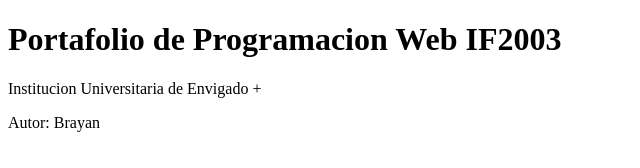
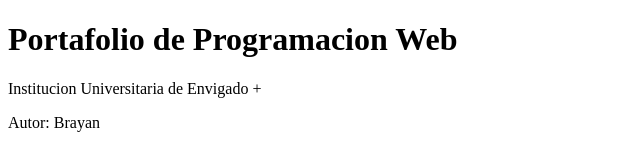
Before and after one commit to cifuval/taller-git, a plain HTML site: page index.html in a window 1280 px wide. Shown: the whole page, without its empty margins (0-640 px from the left). Drawn offline with Linux system fonts and the light colour scheme.

Commit message:
feat: cambia el titulo de la portada

```diff
--- a/index.html
+++ b/index.html
@@ -4,9 +4,7 @@
   <meta charset="UTF-8">
   <title>Taller de Git -- Practica</title>
 </head>
-<body>
-  <h1>Portafolio de Programacion Web IF2003</h1>
-</body>
+<body><h1>Portafolio de Programacion Web</h1></body>
 <body>Institucion Universitaria de Envigado</body>
 </html>
 +<p>Autor: Brayan</p>
```
